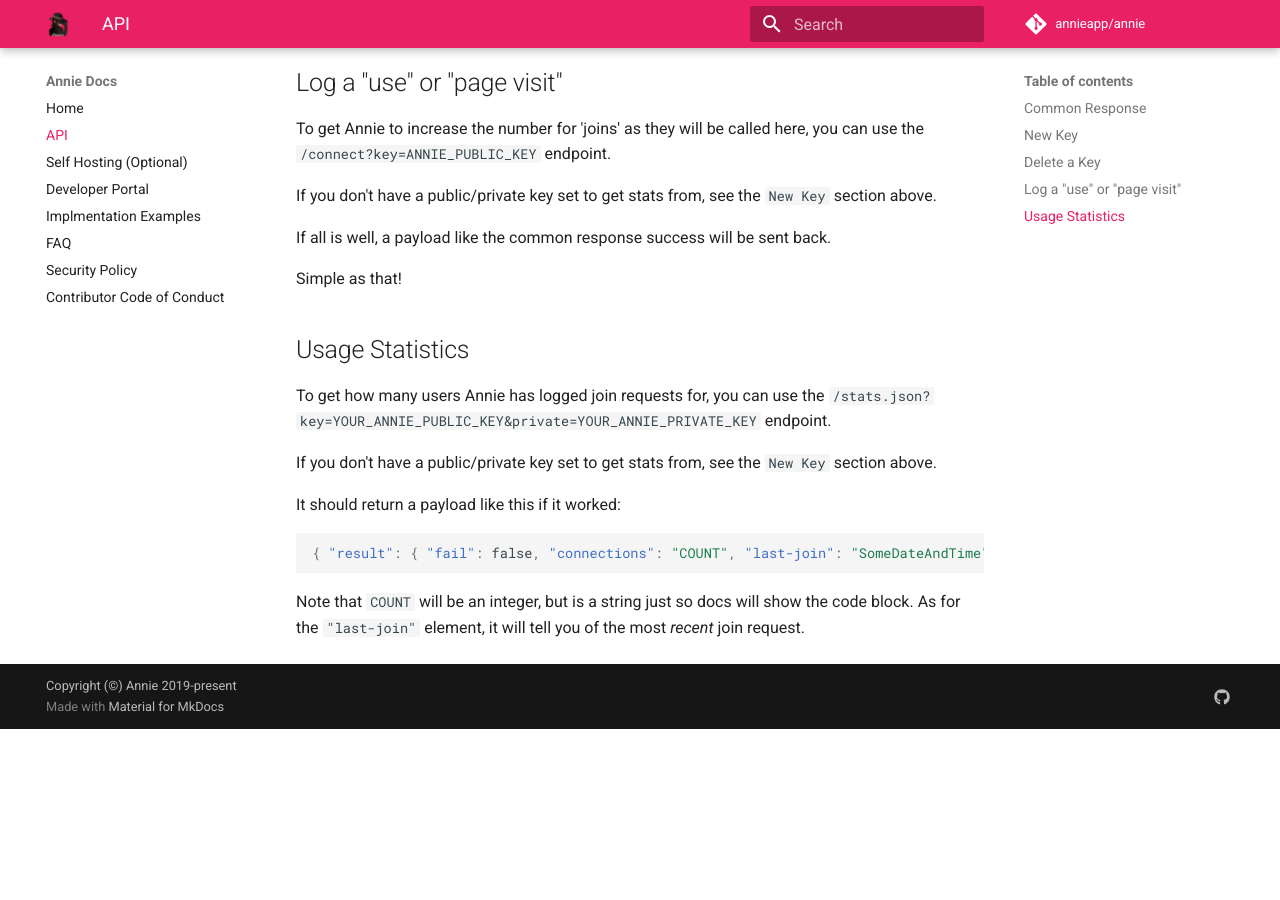
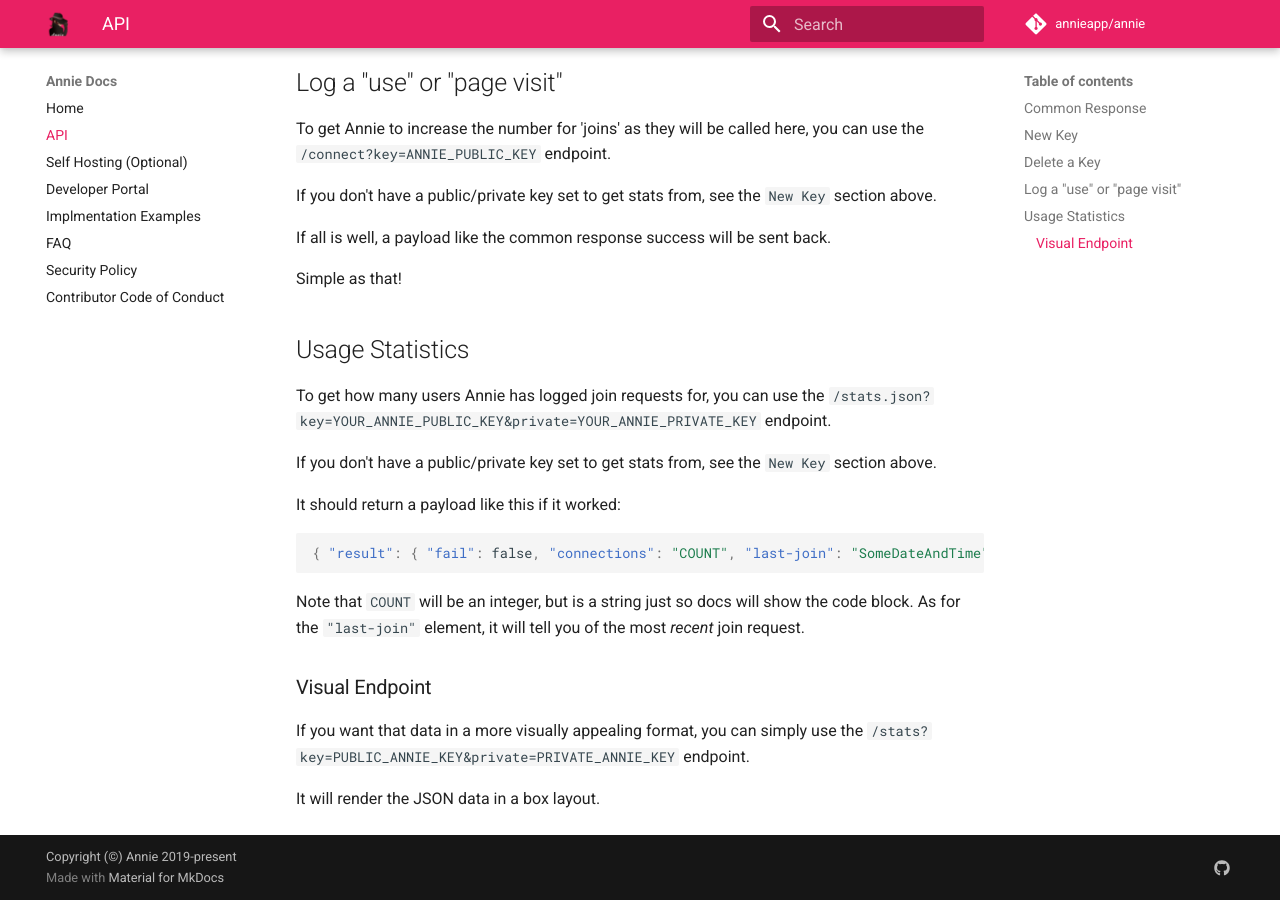
Before and after one commit to annieapp/annie, an MkDocs documentation site: the page built from docs/api.md, in a window 1280 px wide and 900 px high, scrolled down 1277 px. Built offline with MkDocs 1.6.1 and Material for MkDocs 9.7.7, drawn with Linux system fonts in a browser that asks for light colours; comment, search, counter and statistics services are not loaded; before the commit the page ends 2006 px from its top, so only the background shows below that.

Commit message:
Update api.md

```diff
--- a/docs/api.md
+++ b/docs/api.md
@@ -72,3 +72,10 @@
 
 Note that `COUNT` will be an integer, but is a string just so docs will show the code block.
 As for the `"last-join"` element, it will tell you of the most *recent* join request.
+
+### Visual Endpoint
+
+If you want that data in a more visually appealing format,
+you can simply use the `/stats?key=PUBLIC_ANNIE_KEY&private=PRIVATE_ANNIE_KEY` endpoint.
+
+It will render the JSON data in a box layout.
```
